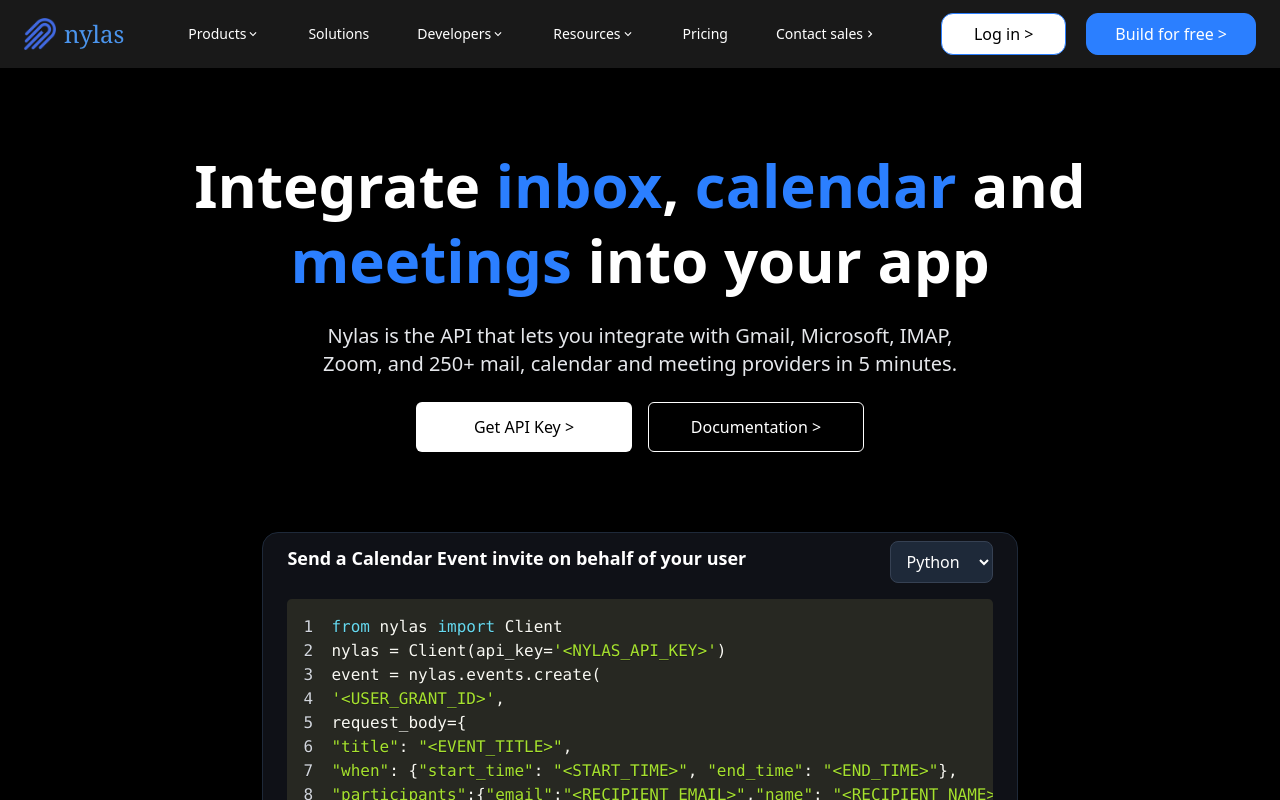
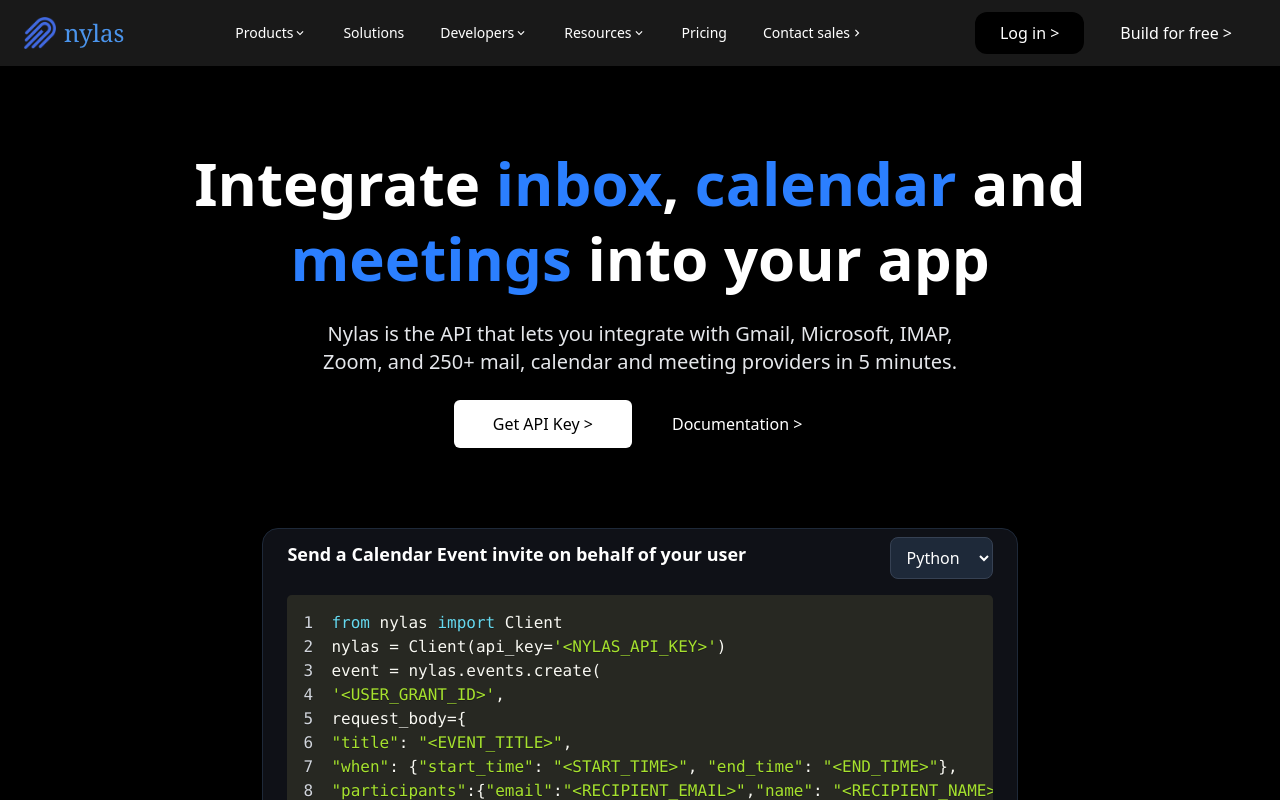
Before and after one commit to Sameer-Builds/Nylas_IT-Solutions, a React (Vite) app: page / in a window 1280 px wide. Shown: the top 800 px of the page. Built offline with nearby package versions, Linux system fonts and the light colour scheme.

Commit message:
working on responsiveness

```diff
--- a/src/Components/Button.jsx
+++ b/src/Components/Button.jsx
@@ -4,27 +4,31 @@
     children,
     className = "",
     variant = "default",
+    isScrolled = false,
     onClick,
     type = "button",
 }) {
-    // Default styles + variant-specific styles
-    const baseStyle =
-        "rounded-xl px-5 py-2 font-medium transition-all duration-300";
+    const base = "rounded-xl px-6 py-2 transition duration-200";
 
-    const variants = {
-        default: "bg-black text-white  hover:text-blue-500",
-        outline:
-            "border border-white text-white  hover:bg-white hover:blue-500",
-        primary: "bg-white text-white hover:text-blue-500",
-        secondary: " px-7 py-2 border border-blue-500 bg-blue-500 hover:bg-white text-white",
-        soft: " px-8 py-2 border border-blue-500 bg-white hover:bg-blue-500 hover:text-white text-blue",
+    // NORMAL (not scrolled) variants
+    const normal = {
+        default: "bg-black text-white border border-transparent hover:bg-white hover:text-blue-500",
+        primary: "bg-transparent text-white hover:text-blue-400",
     };
+
+    // SCROLLED variants
+    const scrolled = {
+        default: "bg-white text-blue-500 border border-blue-500 hover:bg-blue-500 hover:text-white",
+        primary: "bg-blue-500 text-white border border-blue-500 hover:bg-white hover:text-blue-500",
+    };
+
+    const styles = isScrolled ? scrolled[variant] : normal[variant];
 
     return (
         <button
             type={type}
             onClick={onClick}
-            className={`${baseStyle} ${variants[variant]} ${className}`}
+            className={`${base} ${styles} ${className}`}
         >
             {children}
         </button>
--- a/src/Components/Future.jsx
+++ b/src/Components/Future.jsx
@@ -6,7 +6,7 @@
 
     return (
         <div className="bg-[#111323]">
-            <div className="container mx-auto px-6
+            <div className="container mx-auto px-10
                             flex  flex-col md:flex-col lg:flex-row
                             items-center  lg:gap-40 ">
                 <div className="max-w-xl text-center lg:text-left">
@@ -18,7 +18,7 @@
                     </p>
 
                     <div className="pt-8 flex flex-col sm:flex-row justify-center lg:justify-start gap-4">
-                        <button className="bg-blue-400 text-white font-semibold px-6 py-3 rounded-xl transition">
+                        <button className="bg-blue-400 text-white font-semibold px-6 py-3 rounded-xl transition hover:bg-white hover:text-blue-500 ">
                             {future.button1}
                         </button>
 
@@ -27,7 +27,7 @@
                         </button>
                     </div>
                 </div>
-                <div className="">
+                <div className="rounded-full shadow-2xl pt-10 md:pt-0 lg:pt-0 items-end shadow-blue-500">
                     <img
                         src={future.image}
                         alt="future"
--- a/src/Components/Hero.jsx
+++ b/src/Components/Hero.jsx
@@ -25,17 +25,17 @@
                 </p>
                 <div className="
                     grid grid-cols-2 gap-4
-                    w-full max-w-md ">
+                      ">
                     <button className="
                         bg-white text-black
                         hover:text-blue-400
-                        px-6 py-3 rounded-md
+                         py-3 rounded-md
                         transition ">
                         {hero.button1}
                     </button>
                     <button className="
-                        text-white border border-white
-                        hover:text-blue-400 hover:bg-white
+                        text-white  border-white
+                        hover:text-blue-400
                         px-6 py-3 rounded-md
                         transition ">
                         {hero.button2}
--- a/src/Components/Navbar.jsx
+++ b/src/Components/Navbar.jsx
@@ -1,26 +1,22 @@
 import React, { useState, useEffect } from "react";
 import { useSiteData } from "../context/SiteDataContext";
 import { MdKeyboardArrowDown, MdKeyboardArrowRight } from "react-icons/md";
-import { HiMenu, HiX } from "react-icons/hi";      // <-- Add hamburger & close icons
-import Button from './Button';
+import { HiMenu, HiX } from "react-icons/hi";
+import Button from "./Button";
 
 function Navbar() {
-
     const { navbar } = useSiteData();
 
     const icons = {
         MdKeyboardArrowDown,
-        MdKeyboardArrowRight
+        MdKeyboardArrowRight,
     };
 
     const [isScrolled, setIsScrolled] = useState(false);
-    const [menuOpen, setMenuOpen] = useState(false);   // <-- Mobile menu state
+    const [menuOpen, setMenuOpen] = useState(false);
 
     useEffect(() => {
-        const handleScroll = () => {
-            setIsScrolled(window.scrollY > 10);
-        };
-
+        const handleScroll = () => setIsScrolled(window.scrollY > 20);
         window.addEventListener("scroll", handleScroll);
         return () => window.removeEventListener("scroll", handleScroll);
     }, []);
@@ -30,26 +26,25 @@
             className={`sticky top-0 z-50 transition-all duration-300
             ${isScrolled ? "bg-white shadow-md" : "bg-black/90"}`}
         >
-            <div className="w-full overflow-x-hidden">
             <div className="max-w-7xl mx-auto px-6 py-3 flex items-center justify-between">
 
                 {/* Logo */}
                 <div className="flex items-center gap-2 cursor-pointer">
-                        <img src={navbar.logo} alt="logo" className="h-8 object-contain" />
+                    <img src={navbar.logo} alt="logo" className="h-8" />
                     <p className="text-blue-400/90 text-2xl font-serif">{navbar.name}</p>
                 </div>
 
-                    {/* Desktop Links */}
+                {/* Desktop Navigation */}
                 <ul
-                        className={`hidden md:flex items-center gap-6 text-sm transition-colors duration-300
+                    className={`hidden lg:flex items-center gap-5 text-sm transition-all duration-200
                     ${isScrolled ? "text-black" : "text-white"}`}
                 >
-                        {navbar.navLinks.map((item, index) => {
+                    {navbar.navLinks.map((item, i) => {
                         const Icon = icons[item.icon];
                         return (
                             <li
-                                    key={index}
-                                    className={`inline-flex items-center p-3 rounded-md cursor-pointer transition duration-200
+                                key={i}
+                                className={`inline-flex items-center p-2 rounded-md cursor-pointer transition duration-200
                                 ${isScrolled
                                         ? "hover:bg-black hover:text-white"
                                         : "hover:bg-white hover:text-blue-400"}`}
@@ -62,39 +57,39 @@
                 </ul>
 
                 {/* Desktop Buttons */}
-                    <div className="hidden md:flex items-center gap-5">
+                <div className="hidden lg:flex items-center gap-3">
                     {navbar.buttons.map((btn, i) => (
-                            <Button key={i} variant={btn.variant}>
+                        <Button key={i} variant={btn.variant} isScrolled={isScrolled}>
                             {btn.label}
                         </Button>
                     ))}
                 </div>
 
-                    {/* Mobile Toggle Button */}
+                {/* Mobile + Tablet Toggle */}
                 <button
-                        className="md:hidden text-white text-3xl"
+                    className={`lg:hidden text-3xl transition duration-200 ${
+                        isScrolled ? "text-black" : "text-white"
+                    }`}
                     onClick={() => setMenuOpen(!menuOpen)}
                 >
                     {menuOpen ? <HiX /> : <HiMenu />}
                 </button>
-
             </div>
 
-                {/* Mobile Menu */}
+            {/* Mobile / Tablet Menu */}
             {menuOpen && (
                 <div
-                        className={`md:hidden px-6 pb-4 transition-all duration-300
+                    className={`lg:hidden px-6 pb-5 transition-all duration-300
                     ${isScrolled ? "bg-white text-black" : "bg-black/90 text-white"}`}
                 >
-
-                        {/* Mobile Nav Links */}
-                        <ul className="flex flex-col gap-4 text-sm">
-                            {navbar.navLinks.map((item, index) => {
+                    {/* Links */}
+                    <ul className="flex flex-col text-sm">
+                        {navbar.navLinks.map((item, i) => {
                             const Icon = icons[item.icon];
                             return (
                                 <li
-                                        key={index}
-                                        className="flex items-center justify-between py-2 border-b border-gray-600/30"
+                                    key={i}
+                                    className="flex items-center justify-between py-3 border-b border-gray-500/20"
                                 >
                                     {item.text}
                                     {Icon && <Icon size={16} />}
@@ -103,19 +98,16 @@
                         })}
                     </ul>
 
-                        {/* Mobile Buttons */}
+                    {/* Buttons */}
                     <div className="flex flex-col gap-3 mt-4">
                         {navbar.buttons.map((btn, i) => (
-                                <Button key={i} variant={btn.variant}>
+                            <Button key={i} variant={btn.variant} isScrolled={isScrolled}>
                                 {btn.label}
                             </Button>
                         ))}
                     </div>
-
                 </div>
             )}
-
-            </div>
         </div>
     );
 }
--- a/src/data/data.json
+++ b/src/data/data.json
@@ -5,11 +5,11 @@
         "buttons": [
             {
                 "label": "Log in >",
-                "variant": "soft"
+                "variant": "default"
             },
             {
                 "label": "Build for free >",
-                "variant": "secondary"
+                "variant": "primary"
             }
         ],
         "navLinks": [
```
Lines whose indentation alone changed are shown as unchanged.
